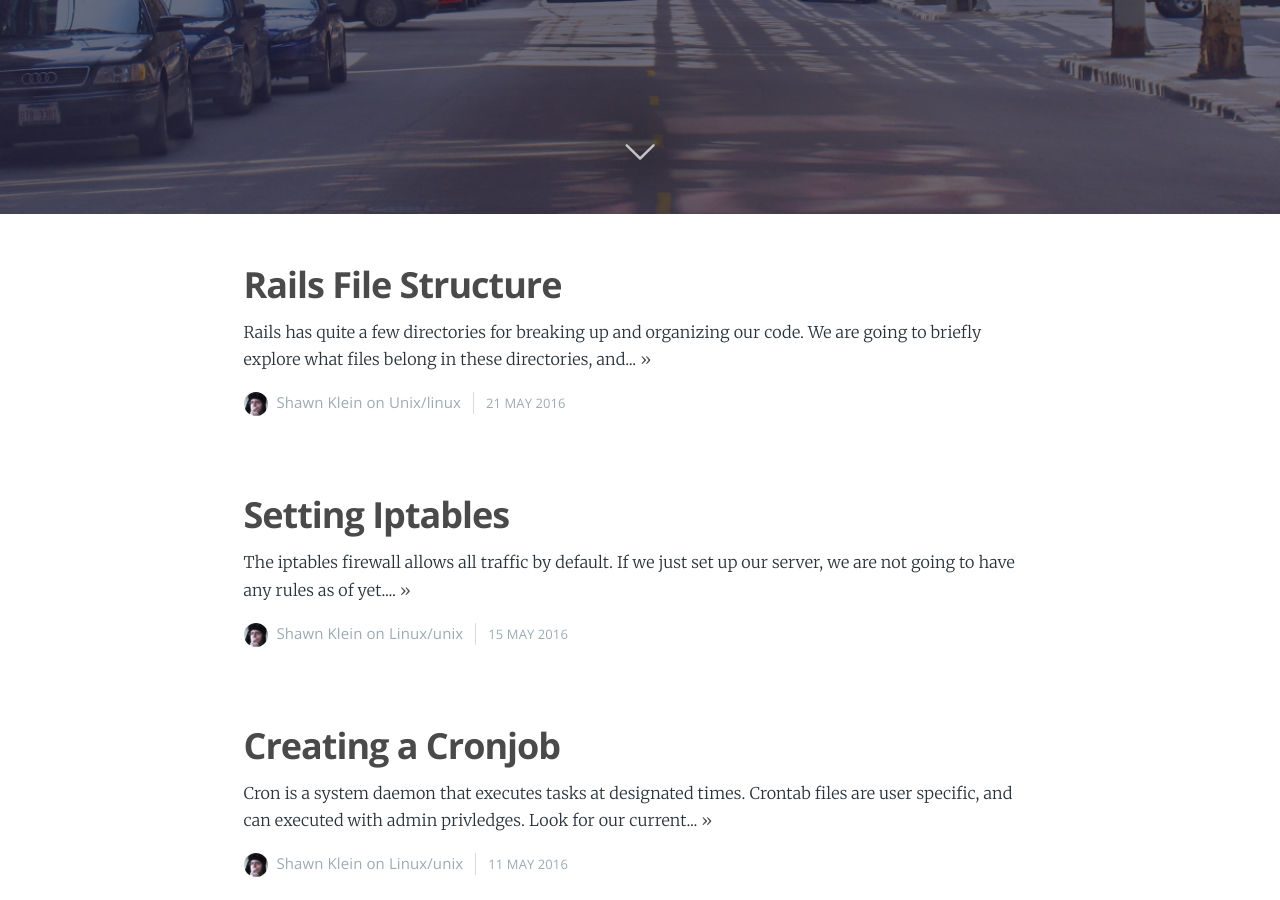
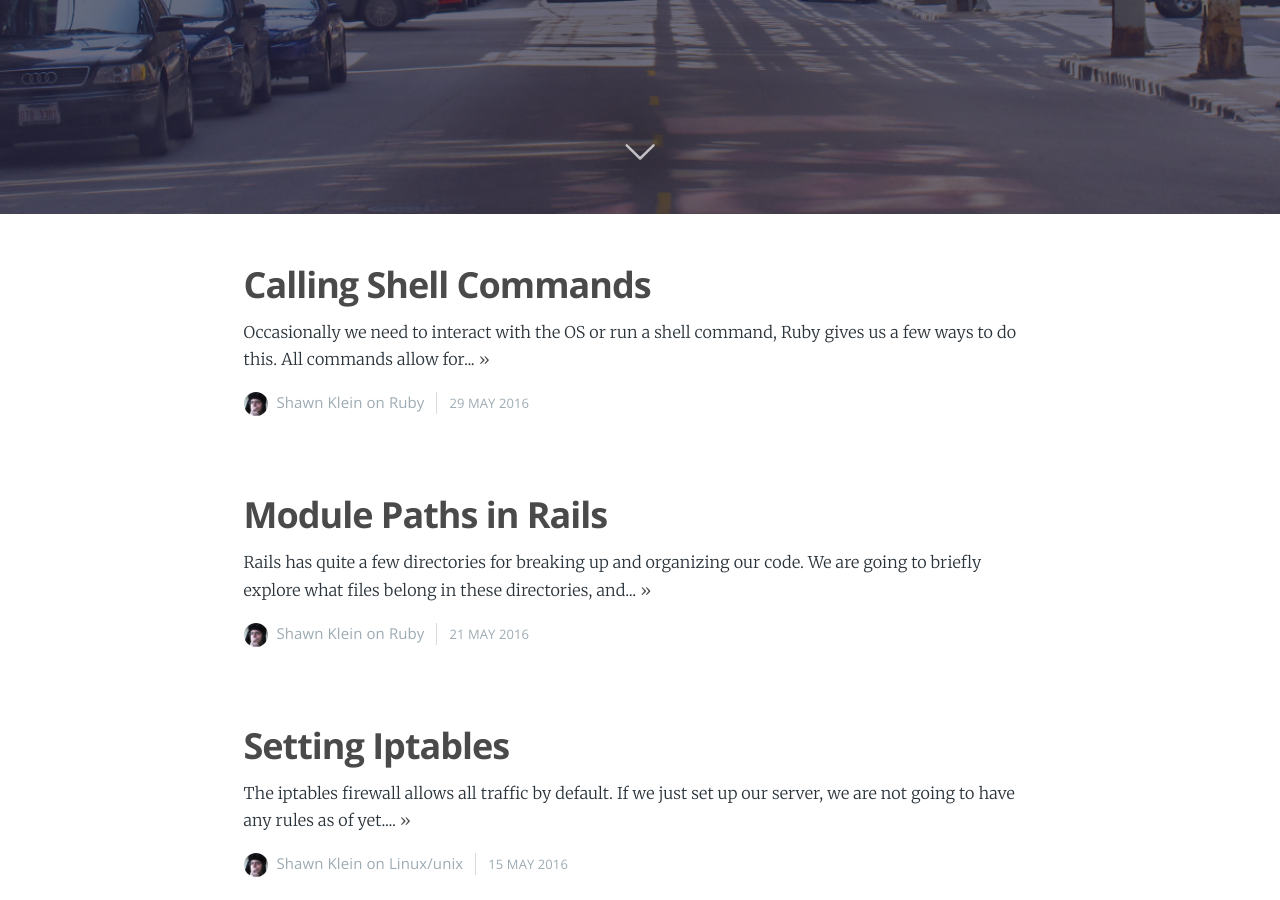
Before and after one commit to Carpk/ShawnKlein, a Jekyll site: the page built from index.html, in a window 1280 px wide and 900 px high, scrolled down 686 px. Built offline with Jekyll 4.4.1, drawn with Linux system fonts in a browser that asks for light colours; nearby versions of some CDN libraries; some web fonts are replaced; Markdown is read by kramdown in place of the engine named in the settings; the list of posts is cut into pages by our own code; some of the changed text lies outside the part shown.

Commit message:
create post for calling shell commands, edit module paths in rails

`````diff
--- a/_posts/2016-05-21-rails-file-structure.md
+++ b/_posts/2016-05-21-module-paths-in-rails.md
@@ -1,9 +1,9 @@
 ---
 layout: post
 cover: 'assets/images/railroad_fog.jpg'
-title: Rails File Structure
+title: Module Paths in Rails
 date:   2016-05-21 20:24:00
-tags: unix/linux
+tags: ruby
 subclass: 'post tag-test tag-content'
 categories: 'casper'
 navigation: True
@@ -29,7 +29,7 @@ module Products
 end
 ````
 
-Rails should autoload the below mentioned directories, if it does not, for whatever reason, you can tell rails to load a particular directory by specifying it in our application file.
+Rails autoloads everything under the `/app` directory. When loading `/lib` files, which is not under `/app`, you either specify when you need that file loaded, or add it to the other auto loading paths:
 
 ````ruby
 # /config/application.rb
--- /dev/null
+++ b/_posts/2016-05-29-calling-shell-commands.md
@@ -0,0 +1,51 @@
+---
+layout: post
+cover: 'assets/images/rocky_river.jpg'
+title: Calling Shell Commands
+date:   2016-05-29 17:09:00
+tags: ruby
+subclass: 'post tag-test tag-content'
+categories: 'Casper'
+navigation: True
+logo: 'assets/images/logo.png'
+---
+
+Occasionally we need to interact with the OS or run a shell command, Ruby gives us a few ways to do this. All commands allow for interpolation.
+
+#### System
+
+The `system()` call will execute the command in a subshell. Returns `true` if command was found, `nil` if not.
+
+````bash
+irb(main):0> `ls`
+bin  README.md	src
+=> true
+````
+
+#### Backtics
+
+This returns the stdout of the shell command. It does not return stderr, must append `2>&1` for error messages.
+
+````bash
+irb(main):0> `ls`
+=> "bin\nREADME.md\nsrc\n"
+````
+
+#### Exec
+
+Command takes over current process. Does not return anything as it is in control of another process.
+
+````bash
+irb(main):0> `ls`
+bin  README.md	src
+~$
+````
+
+#### Built-in Syntax %x( )
+
+Same as using backtics, but with using our choice of delimiters. Returns stdout of sent command.
+
+````bash
+irb(main):0> %x(ls)
+=> "bin\nREADME.md\nsrc\n"
+````
`````
